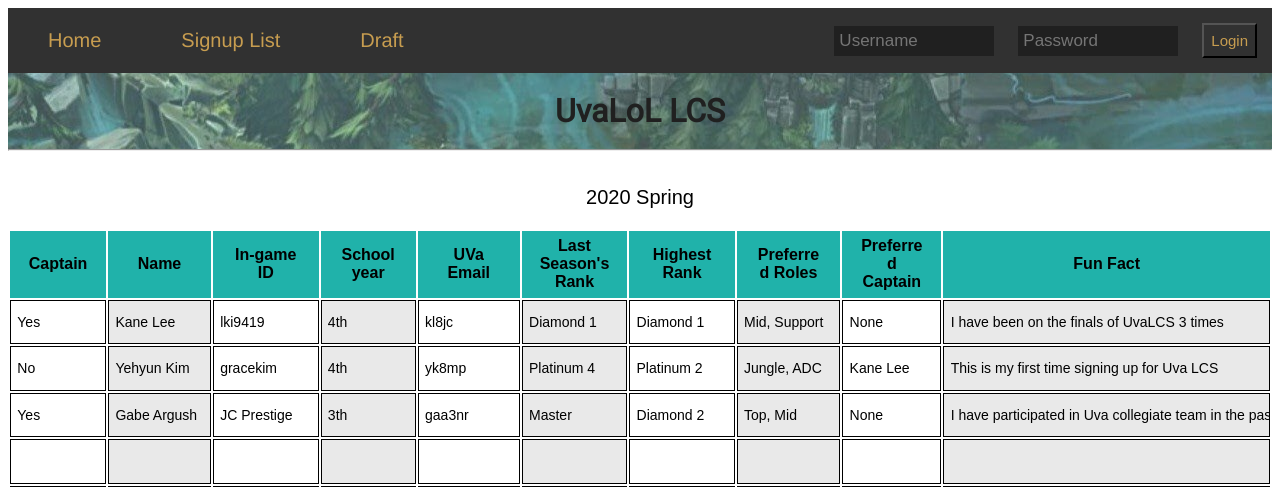
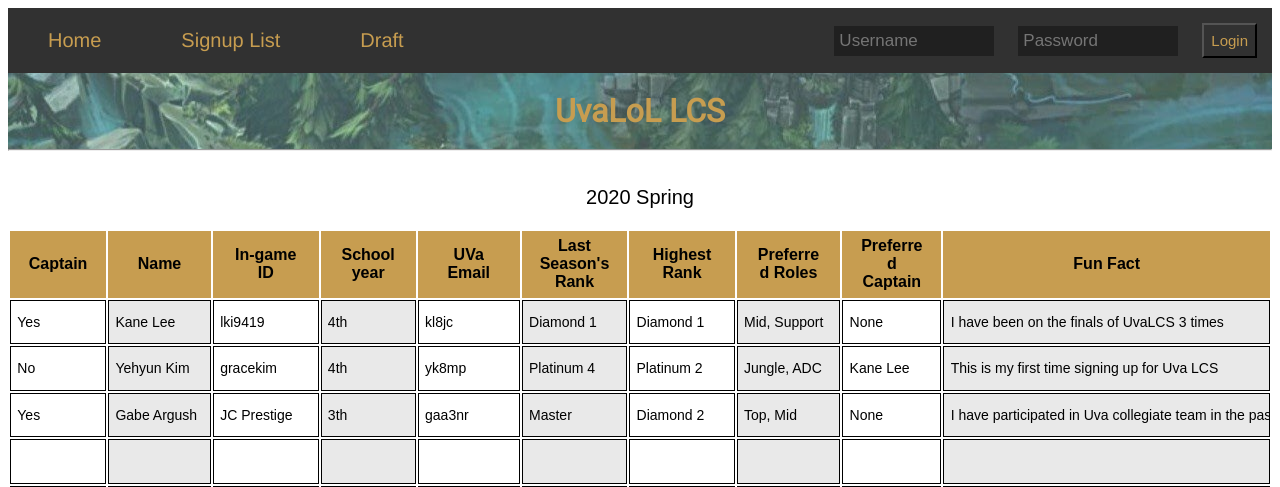
Before and after one commit to graceyehyunkim/WebPL-UVaLoL, a PHP site: page /list.html in a window 1280 px wide. Shown: the top 487 px of the page. Run offline with PHP 8.4, Linux system fonts and the light colour scheme.

Commit message:
Same color

```diff
--- a/assignment2/home.html
+++ b/assignment2/home.html
@@ -45,7 +45,7 @@
         .signupbtn {
             /*sign up button position*/
             float: right;
-            background-color: #76D7C4;
+            background-color: rgb(199, 157, 80);
         }
 
         @media only screen and (max-width: 768px) {
@@ -105,7 +105,7 @@
             }
         </script>
 
-        <h1 style = "text-align: center; margin-top: 1.5%; margin-bottom: 1.5%; color: rgb(32, 32, 32);">UvaLoL LCS</h1>
+        <h1 style = "text-align: center; margin-top: 1.5%; margin-bottom: 1.5%; color: rgb(199, 157, 80);">UvaLoL LCS</h1>
         <hr>
     </header>
 
--- a/assignment2/list.css
+++ b/assignment2/list.css
@@ -18,7 +18,7 @@
     width: 10%;
     overflow-wrap: anywhere;
     text-align: center;
-    background-color: lightseagreen;
+    background-color: rgb(199, 157, 80);
     font-family: Arial;
 }
 
--- a/assignment2/list.html
+++ b/assignment2/list.html
@@ -40,7 +40,7 @@
             }
         </script>
 
-        <h1 style = "text-align: center; margin-top: 1.5%; margin-bottom: 1.5%; color: rgb(32, 32, 32);">UvaLoL LCS</h1>
+        <h1 style = "text-align: center; margin-top: 1.5%; margin-bottom: 1.5%; color: rgb(199, 157, 80);">UvaLoL LCS</h1>
         <hr>
     </header>
     <p class="title" style="padding-top: 15px">2020 Spring</p>
--- a/assignment2/signupform.html
+++ b/assignment2/signupform.html
@@ -114,7 +114,7 @@
             }
         </script>
 
-        <h1 style = "text-align: center; margin-top: 1.5%; margin-bottom: 1.5; color: rgb(32, 32, 32);">UvaLoL LCS</h1>
+        <h1 style = "text-align: center; margin-top: 1.5%; margin-bottom: 1.5; color: rgb(199, 157, 80);">UvaLoL LCS</h1>
         <hr>
     </header>
 
```
